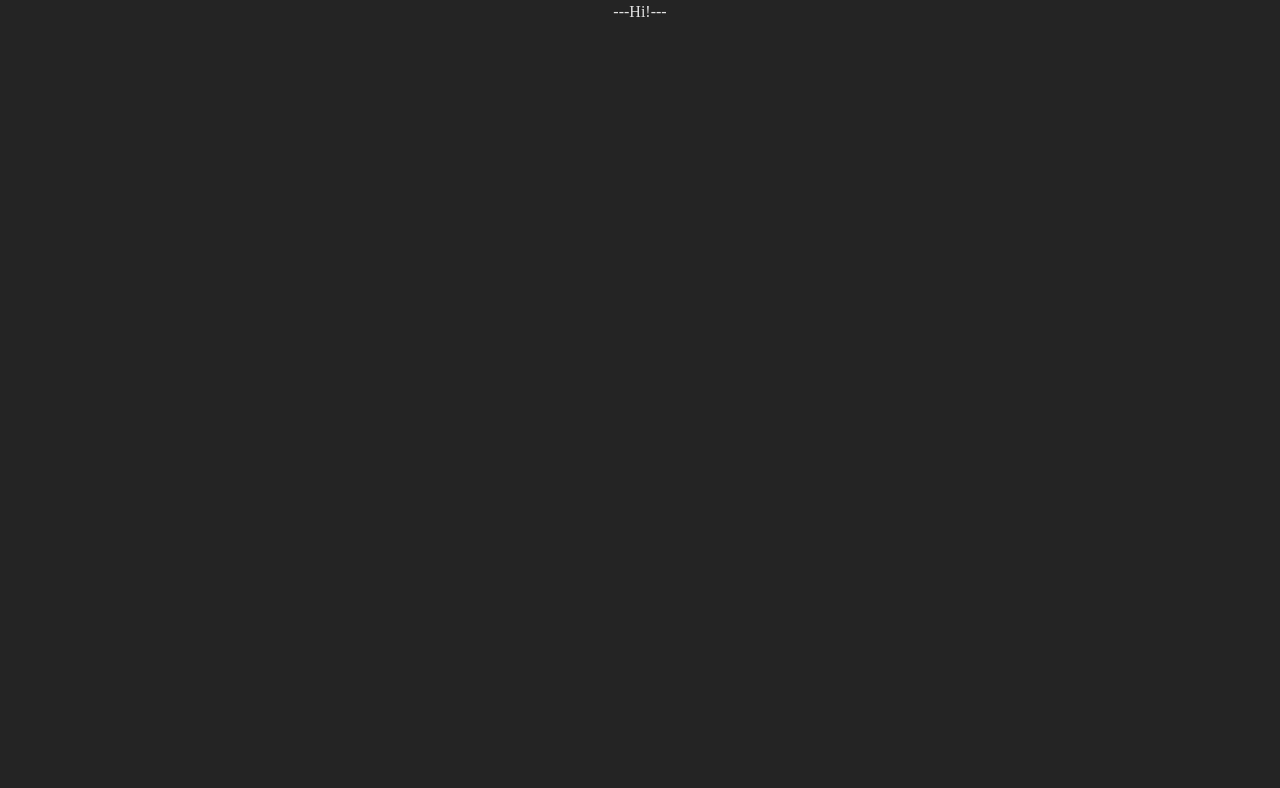
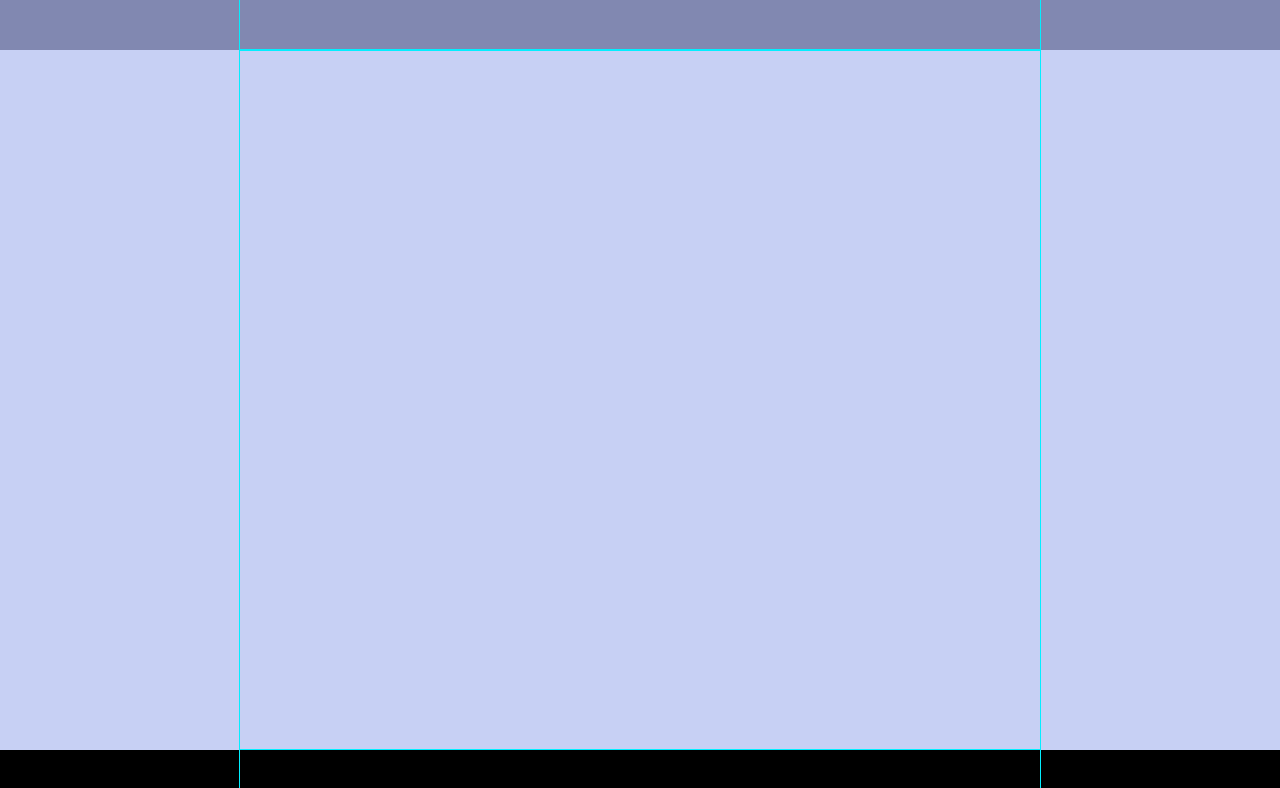
Before and after one commit to aleksr777/template-react-base, a React (Vite) app: page / in a window 1280 px wide. Shown: the top 788 px of the page. Built offline with nearby package versions, Linux system fonts and the light colour scheme.

Commit message:
feat: добавлена базовая вёрстка сайта

```diff
--- a/src/components/app-layout/app-layout.module.css
+++ b/src/components/app-layout/app-layout.module.css
@@ -1,22 +1,28 @@
-* {
+.main {
   box-sizing: border-box;
+  position: relative;
+  background-color: transparent;
+  margin: 0;
+  padding: 0;
+  min-height: 100vh;
+  width: 100%;
+  display: flex;
+  flex-direction: column;
 }
 
-.wrapper {
-  box-sizing: border-box;
-  padding: 0;
-  margin: 0;
-  line-height: 1.5;
-  font-weight: 400;
-  color: rgba(255, 255, 255, 0.87);
-  background-color: #242424;
-  min-height: 100vh;
-  height: 100%;
+.main__container {
+  position: relative;
+  margin: 0 auto;
+  flex: 1;
 }
 
-p {
-  padding: 0;
-  margin: 0;
+.container {
+  box-sizing: border-box;
+  background-color: transparent;
+  display: flex;
+  flex-direction: column;
   width: 100%;
-  text-align: center;
+  max-width: 800px;
+  height: 100%;
+  outline: #03eeff 1px solid;
 }
--- a/src/components/app-layout/app-layout.tsx
+++ b/src/components/app-layout/app-layout.tsx
@@ -1,8 +1,16 @@
 import styles from './app-layout.module.css';
+import Header from '../header/header';
+import Content from '../content/content';
+import Footer from '../footer/footer';
+
 const AppLayout = () => {
+  const containerClass = `${styles.main__container} ${styles.container}`;
+
   return (
-    <div className={styles.wrapper}>
-      <p>---Hi!---</p>
+    <div className={styles.main}>
+      <Header containerClass={containerClass} />
+      <Content containerClass={containerClass} />
+      <Footer containerClass={containerClass} />
     </div>
   );
 };
--- /dev/null
+++ b/src/components/content/content.module.css
@@ -0,0 +1,13 @@
+.main__content {
+  position: relative;
+  margin: 0;
+  flex: 1;
+}
+
+.content {
+  display: flex;
+  flex-direction: column;
+  box-sizing: border-box;
+  background-color: transparent;
+  padding: 0;
+}
--- /dev/null
+++ b/src/components/content/content.tsx
@@ -0,0 +1,15 @@
+import styles from './content.module.css';
+
+type ContentProps = {
+  containerClass: string;
+};
+
+const Content = ({ containerClass }: ContentProps) => {
+  return (
+    <div className={`${styles.main__content} ${styles.content}`}>
+      <div className={containerClass}></div>
+    </div>
+  );
+};
+
+export default Content;
--- /dev/null
+++ b/src/components/footer/footer.module.css
@@ -0,0 +1,14 @@
+.main__footer {
+  position: relative;
+  margin: 0;
+}
+
+.footer {
+  display: flex;
+  flex-direction: column;
+  box-sizing: border-box;
+  background-color: rgb(0, 0, 0);
+  min-height: 50px;
+  width: 100%;
+  padding: 0;
+}
--- /dev/null
+++ b/src/components/footer/footer.tsx
@@ -0,0 +1,15 @@
+import styles from './footer.module.css';
+
+type FooterProps = {
+  containerClass: string;
+};
+
+const Footer = ({ containerClass }: FooterProps) => {
+  return (
+    <footer className={`${styles.main__footer} ${styles.footer}`}>
+      <div className={containerClass}></div>
+    </footer>
+  );
+};
+
+export default Footer;
--- /dev/null
+++ b/src/components/header/header.module.css
@@ -0,0 +1,14 @@
+.main__header {
+  position: relative;
+  margin: 0;
+}
+
+.header {
+  display: flex;
+  flex-direction: column;
+  box-sizing: border-box;
+  background-color: rgba(23, 26, 73, 0.396);
+  min-height: 50px;
+  width: 100%;
+  padding: 0;
+}
--- /dev/null
+++ b/src/components/header/header.tsx
@@ -0,0 +1,15 @@
+import styles from './header.module.css';
+
+type HeaderProps = {
+  containerClass: string;
+};
+
+const Header = ({ containerClass }: HeaderProps) => {
+  return (
+    <header className={`${styles.main__header} ${styles.header}`}>
+      <div className={containerClass}></div>
+    </header>
+  );
+};
+
+export default Header;
--- a/src/index.css
+++ b/src/index.css
@@ -3,12 +3,14 @@
   text-rendering: optimizeLegibility;
   -webkit-font-smoothing: antialiased;
   -moz-osx-font-smoothing: grayscale;
+  background-color: #c7d0f4;
 }
 
 html,
 body {
+  box-sizing: border-box;
   margin: 0;
   padding: 0;
+  width: 100%;
   height: 100%;
-  box-sizing: border-box;
 }
```
